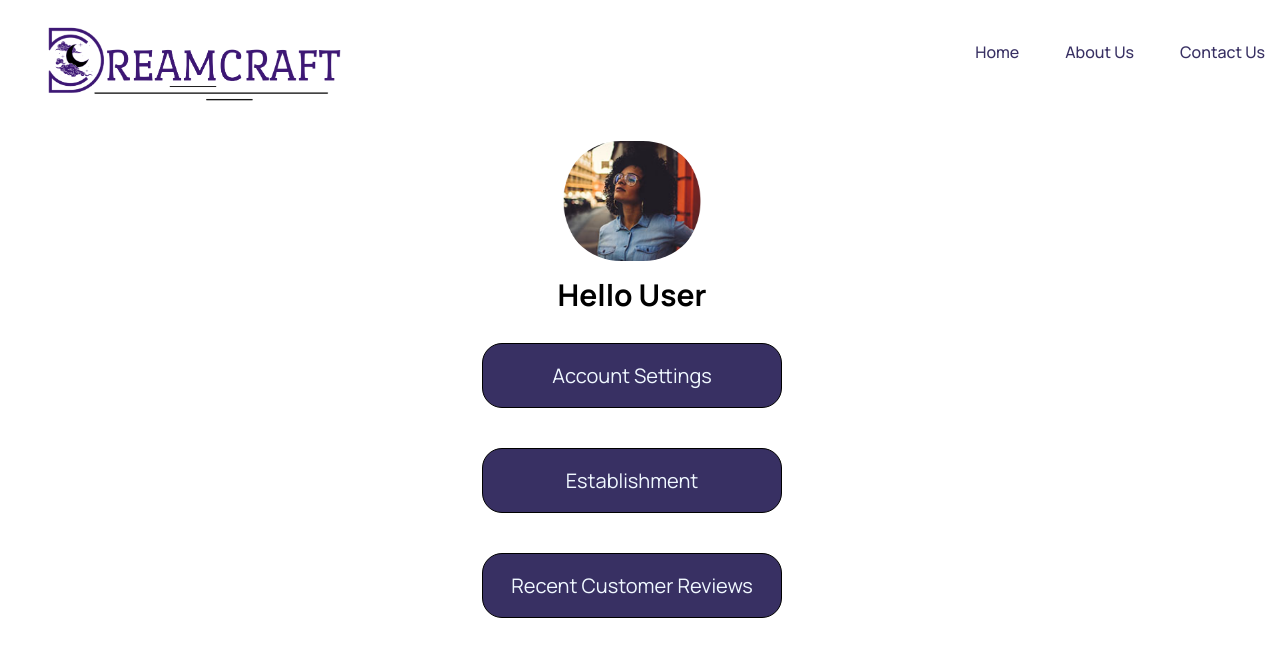
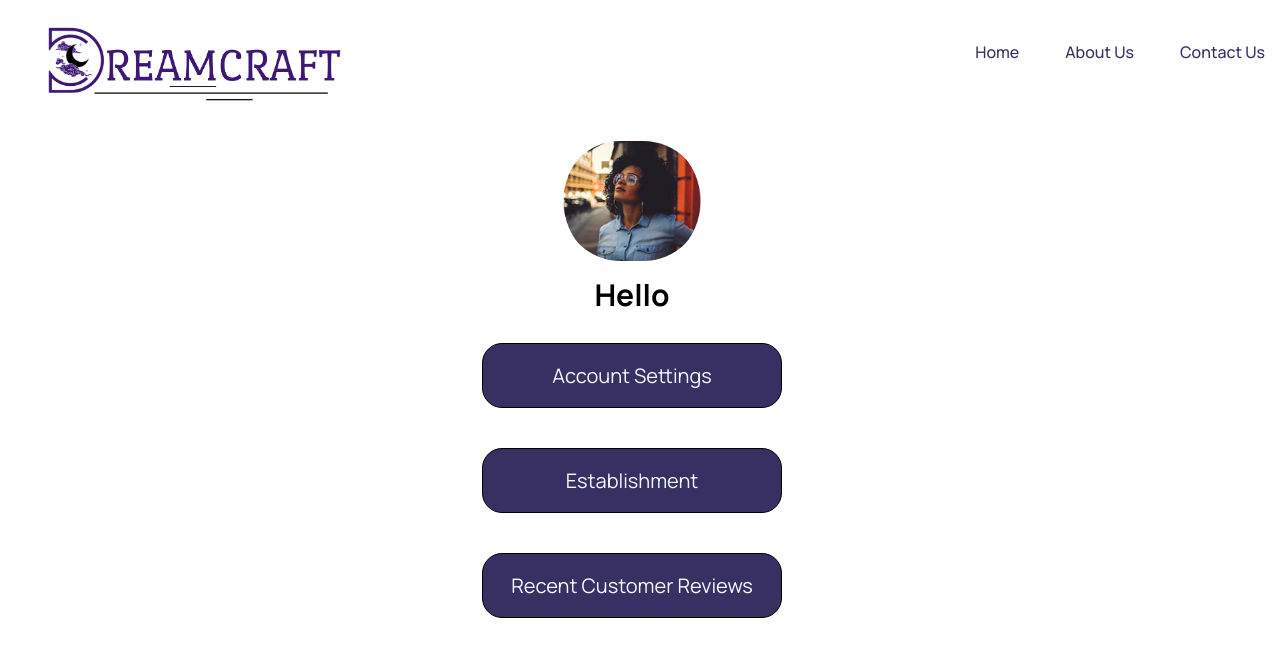
Before and after one commit to rhyss17/WebDreamcraft, a React (Create React App) app: page /userhome in a window 1280 px wide. Shown: the top 656 px of the page. Built offline with nearby package versions, Linux system fonts and the light colour scheme.

Commit message:
minimal changes profile

```diff
--- a/src/pages/userhome/index.js
+++ b/src/pages/userhome/index.js
@@ -34,7 +34,7 @@ const Userhome = () => {
                   className="text-3xl text-black-900 mb-10"
                   size="txtManropeBold32"
                 >
-                  Hello User
+                  Hello
                 </Text>
               </div>
               <div className="button-container">
```
